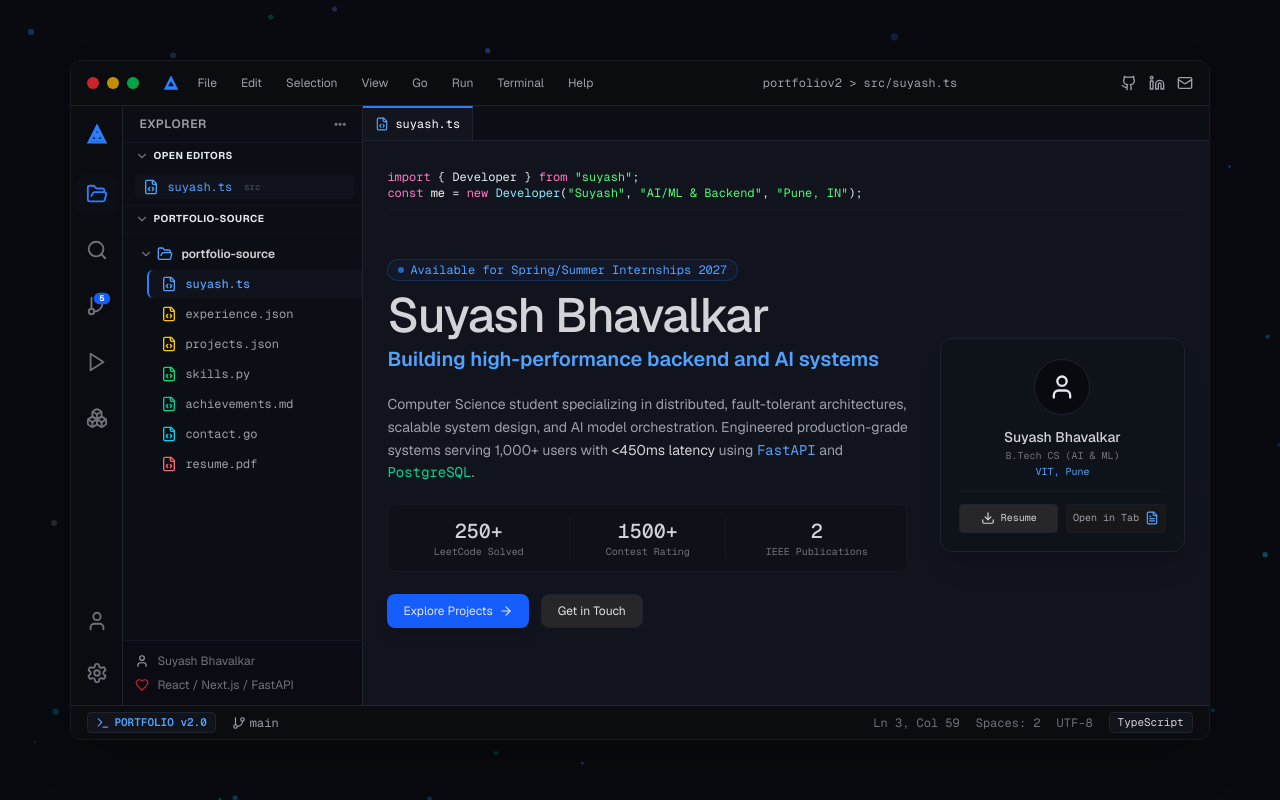
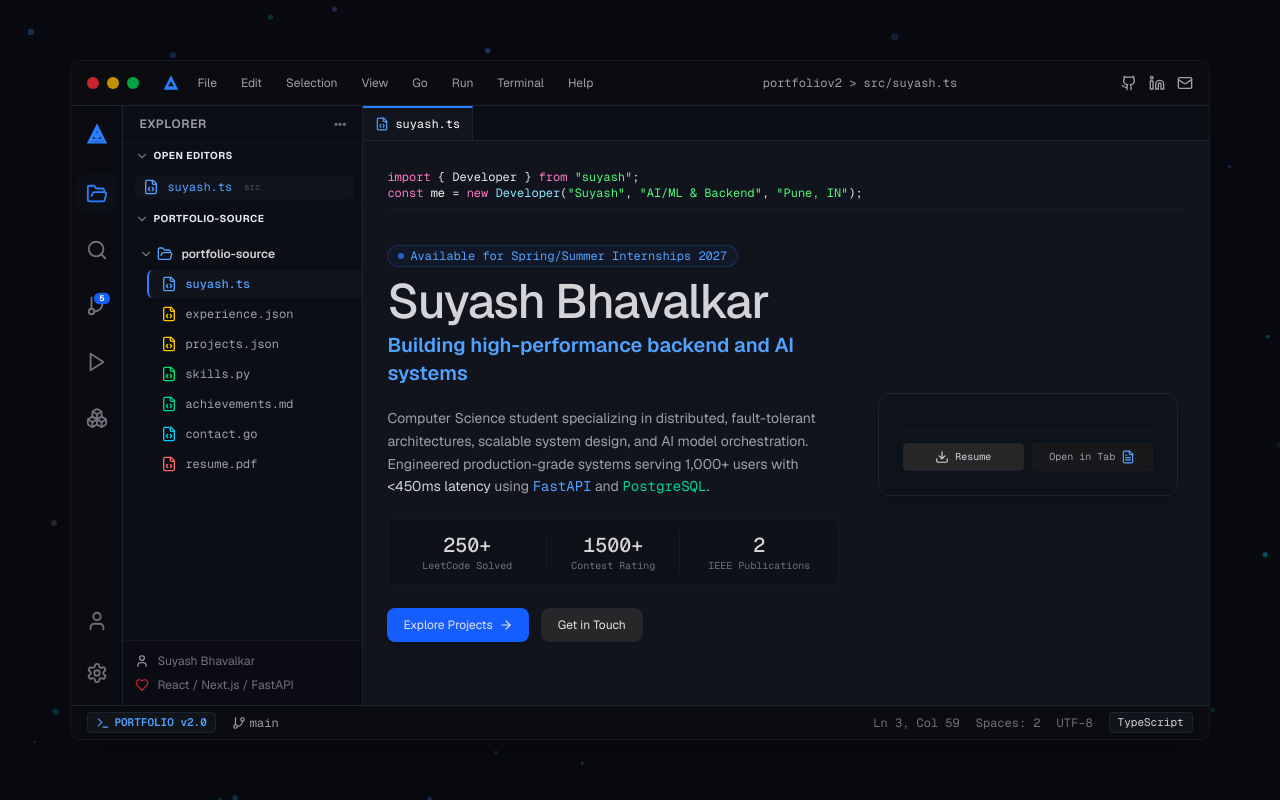
Before and after one commit to SuyashBhavalkar3/portfolio, a Next.js app: page / in a window 1280 px wide. Built offline with nearby package versions, Linux system fonts and the light colour scheme.

Commit message:
style: optimize LinkedIn profile badge alignment and prevent iframe navigation crashes

```diff
--- a/app/globals.css
+++ b/app/globals.css
@@ -111,3 +111,9 @@ body {
   -ms-overflow-style: none;  /* IE and Edge */
   scrollbar-width: none;  /* Firefox */
 }
+
+/* Center and align the LinkedIn profile badge iframe */
+.LI-profile-badge iframe {
+  margin: 0 auto !important;
+  display: block !important;
+}
--- a/components/HeroFile.tsx
+++ b/components/HeroFile.tsx
@@ -1,16 +1,39 @@
 "use client";
 
-import React from "react";
+import React, { useEffect } from "react";
 import { motion } from "framer-motion";
 import { Download, ExternalLink, Mail, Github, Linkedin, Terminal, ArrowRight, User, FileText } from "lucide-react";
+import Script from "next/script";
 
 interface HeroFileProps {
   onNavigate: (fileName: string) => void;
 }
 
 export default function HeroFile({ onNavigate }: HeroFileProps) {
+  useEffect(() => {
+    // Re-render LinkedIn badge if script is already loaded (handles tab switching)
+    if (typeof window !== "undefined" && (window as any).LIRenderAll) {
+      try {
+        (window as any).LIRenderAll();
+      } catch (err) {
+        console.error("LinkedIn badge render error:", err);
+      }
+    }
+  }, []);
+
   return (
     <div className="flex flex-col justify-between w-full max-w-[1200px] mx-auto flex-1 py-1">
+      <Script
+        src="https://platform.linkedin.com/badges/js/profile.js"
+        async
+        defer
+        type="text/javascript"
+        onLoad={() => {
+          if (typeof window !== "undefined" && (window as any).LIRenderAll) {
+            (window as any).LIRenderAll();
+          }
+        }}
+      />
       {/* Code Block Mockup header */}
       <div className="font-mono text-[11px] md:text-xs text-zinc-555 border-b border-ide-border/50 pb-2 shrink-0">
         <span className="text-code-keyword">import</span> {"{ Developer }"} <span className="text-code-keyword">from</span> <span className="text-code-string">"suyash"</span>;
@@ -22,7 +45,7 @@ export default function HeroFile({ onNavigate }: HeroFileProps) {
       <div className="flex-1 flex flex-col justify-center my-2 md:my-4">
         <div className="grid grid-cols-1 lg:grid-cols-12 gap-6 md:gap-8 items-center w-full">
           {/* Left Side Info */}
-          <div className="lg:col-span-8 flex flex-col gap-4 md:gap-5">
+          <div className="lg:col-span-7 flex flex-col gap-4 md:gap-5">
             <motion.div
               initial={{ opacity: 0, y: 10 }}
               animate={{ opacity: 1, y: 0 }}
@@ -96,23 +119,38 @@ export default function HeroFile({ onNavigate }: HeroFileProps) {
           </div>
 
           {/* Right Side Card: Personal Info/Resume card */}
-          <div className="lg:col-span-4 flex justify-center">
+          <div className="lg:col-span-5 flex justify-center">
             <motion.div
               initial={{ opacity: 0, scale: 0.96 }}
               animate={{ opacity: 1, scale: 1 }}
               transition={{ duration: 0.4, delay: 0.15 }}
-              className="w-full max-w-[255px] p-4.5 rounded-xl bg-ide-sidebar/80 border border-ide-border relative overflow-hidden flex flex-col items-center text-center shadow-xl group hover:border-blue-500/40 transition-all mt-0.5"
+              className="w-full max-w-[300px] p-6 rounded-xl bg-ide-sidebar/80 border border-ide-border relative overflow-hidden flex flex-col items-center text-center shadow-xl group hover:border-blue-500/40 transition-all mt-0.5"
             >
 
 
-              {/* Profile Graphic/Placeholder */}
-              <div className="w-14 h-14 rounded-full border border-ide-border bg-ide-bg flex items-center justify-center relative overflow-hidden group-hover:scale-105 transition-all mt-0.5">
-                <User className="w-7 h-7 text-zinc-650" />
+              {/* LinkedIn Profile Badge */}
+              <div className="w-full flex items-center justify-center relative">
+                <div
+                  style={{ width: "250px" }}
+                  className="badge-base LI-profile-badge"
+                  data-locale="en_US"
+                  data-size="medium"
+                  data-theme="dark"
+                  data-type="VERTICAL"
+                  data-vanity="suyashbhavalkar3"
+                  data-version="v1"
+                />
+                {/* Transparent overlay to block clicks on the profile info/links while keeping the bottom 'View profile' button clickable */}
+                <div
+                  className="absolute cursor-default bg-transparent"
+                  style={{
+                    width: "250px",
+                    top: "0px",
+                    bottom: "54px",
+                    zIndex: 10
+                  }}
+                />
               </div>
-
-              <h3 className="text-sm font-medium text-zinc-300 mt-3">Suyash Bhavalkar</h3>
-              <p className="text-[10px] text-zinc-500 font-mono mt-0.5">B.Tech CS (AI & ML)</p>
-              <p className="text-[10px] text-blue-400 font-mono mt-0.5">VIT, Pune</p>
 
               <div className="w-full border-t border-ide-border/50 my-3" />
 
```
